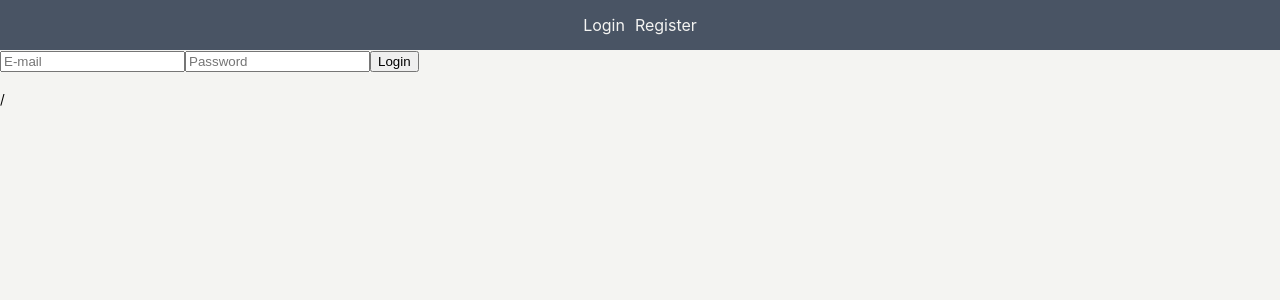
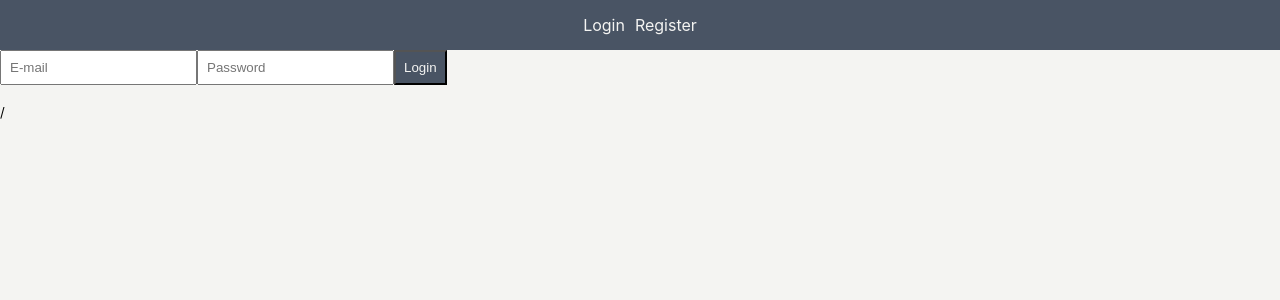
Before and after one commit to InnuendoX3/forum, a React (Create React App) app: page /login in a window 1280 px wide. Shown: the top 300 px of the page. Built offline with nearby package versions, Linux system fonts and the light colour scheme.

Commit message:
Styled Components: Link Select SubmitButton TextInput

```diff
--- a/src/App.js
+++ b/src/App.js
@@ -10,6 +10,7 @@ import PostDetailPage from './pages/PostDetailPage'
 import PostCreatePage from './pages/PostCreatePage'
 
 import Navbar from './components/Navbar'
+
 
 
 function App() {
--- a/src/components/Navbar.jsx
+++ b/src/components/Navbar.jsx
@@ -22,8 +22,6 @@ export default function Navbar() {
     Auth.removeToken()
     setIsLoggedIn(false)
     setUserInfo({})
-
-    // TODO: Set UserInfo.isLoggedIn to FALSE!
   }
 
   return (
--- /dev/null
+++ b/src/components/styled/Select.jsx
@@ -0,0 +1,6 @@
+import styled from 'styled-components'
+
+export default styled.select`
+  text-indent: 5px;
+  padding: 8px;
+`
--- /dev/null
+++ b/src/components/styled/SubmitButton.jsx
@@ -0,0 +1,7 @@
+import styled from 'styled-components'
+
+export default styled.input.attrs({ type: 'submit' })`
+  padding: 8px;
+  background-color: #495464;
+  color: #f4f4f2;
+`
--- /dev/null
+++ b/src/components/styled/TextInput.jsx
@@ -0,0 +1,5 @@
+import styled from 'styled-components'
+
+export default styled.input`
+  padding: 8px;
+`
--- a/src/pages/LoginPage.jsx
+++ b/src/pages/LoginPage.jsx
@@ -1,7 +1,9 @@
 import React, { useState, useContext, useEffect } from 'react'
+import { UserContext } from '../contexts/UserContext'
 import Auth from '../data/AuthKit'
 
-import { UserContext } from '../contexts/UserContext'
+import TextInput from '../components/styled/TextInput'
+import SubmitButton from '../components/styled/SubmitButton'
 
 export default function LoginPage() {
   const [email, setEmail] = useState('')
@@ -59,9 +61,9 @@ export default function LoginPage() {
   return (
     <div>
       <form onSubmit={handleSubmit}>
-        <input type="text" onChange={handleEmailInput} name="email" placeholder="E-mail" />
-        <input type="password" onChange={handlePasswordInput} name="password" placeholder="Password" />
-        <input type="submit" value="Login" />
+        <TextInput type="text" onChange={handleEmailInput} name="email" placeholder="E-mail" />
+        <TextInput type="password" onChange={handlePasswordInput} name="password" placeholder="Password" />
+        <SubmitButton value="Login" />
       </form>
       <div>
         <p>{ errorMessage && errorMessage.message } </p>
--- a/src/pages/RegisterPage.jsx
+++ b/src/pages/RegisterPage.jsx
@@ -1,6 +1,11 @@
 import React, { useState, useEffect } from 'react'
 import { useHistory } from 'react-router-dom'
 import Auth from '../data/AuthKit'
+
+import TextInput from '../components/styled/TextInput'
+import SubmitButton from '../components/styled/SubmitButton'
+import Select from '../components/styled/Select'
+
 
 export default function RegisterPage() {
   let history = useHistory()
@@ -59,16 +64,16 @@ export default function RegisterPage() {
     <>
       <h1>Register Page</h1>
       <form onSubmit={handleSubmit}>
-        <input type="text" onChange={handleEmailInput} placeholder="Email" required />
-        <input type="text" onChange={handlePasswordInput} placeholder="Password" required />
-        <input type="text" onChange={handleFirstNameInput} placeholder="First name" required />
-        <input type="text" onChange={handleLastNameInput} placeholder="Last name" required />
-        <select name="countries" onChange={handleCountriesInput}>
+        <TextInput type="text" onChange={handleEmailInput} placeholder="Email" required />
+        <TextInput type="text" onChange={handlePasswordInput} placeholder="Password" required />
+        <TextInput type="text" onChange={handleFirstNameInput} placeholder="First name" required />
+        <TextInput type="text" onChange={handleLastNameInput} placeholder="Last name" required />
+        <Select name="countries" onChange={handleCountriesInput}>
           {countries && countries.map((country, index) => {
             return <option value={country.id} key={index}> {country.title} </option>
           })}
-        </select>
-        <button>Register</button>
+        </Select>
+        <SubmitButton value='Register2' />
       </form>
       <div> { errorMessages && errorMessages.map((errorMessage, index) => {
         return <div key={index}> {errorMessage} </div>
```
